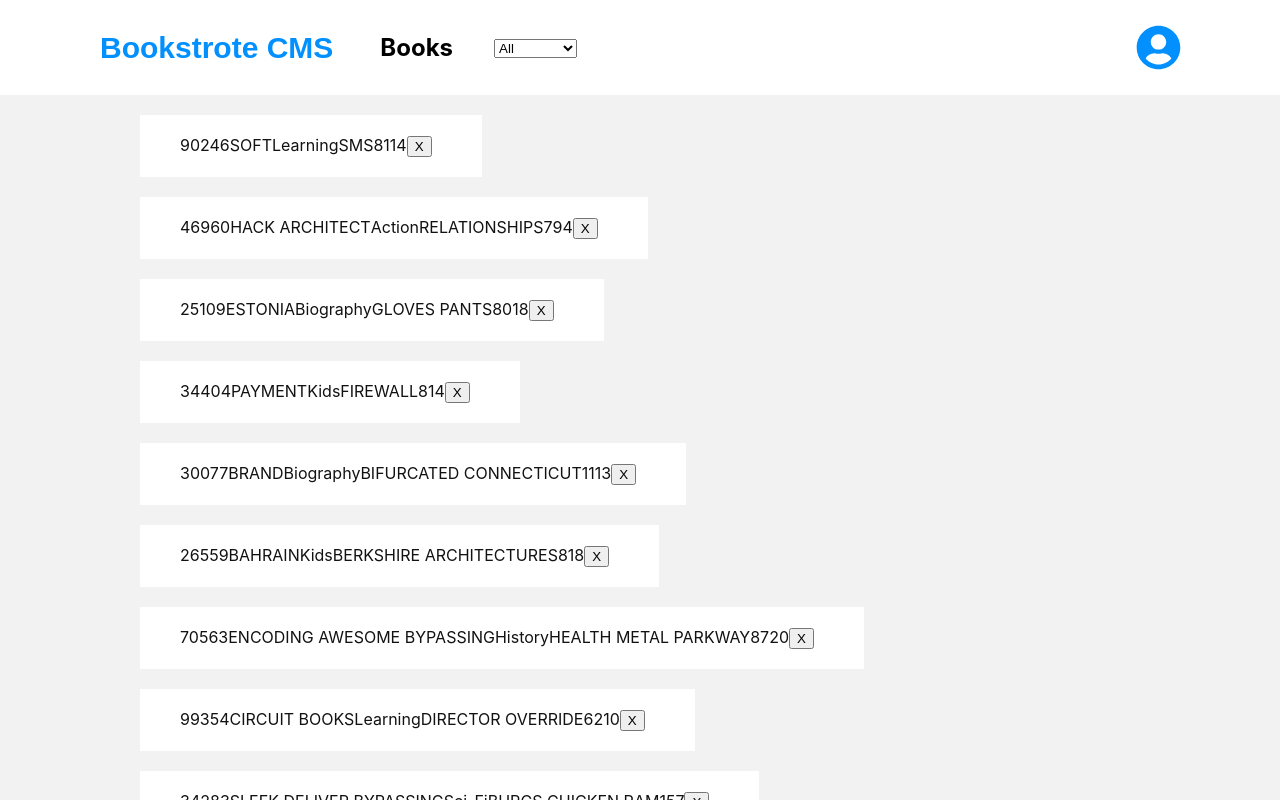
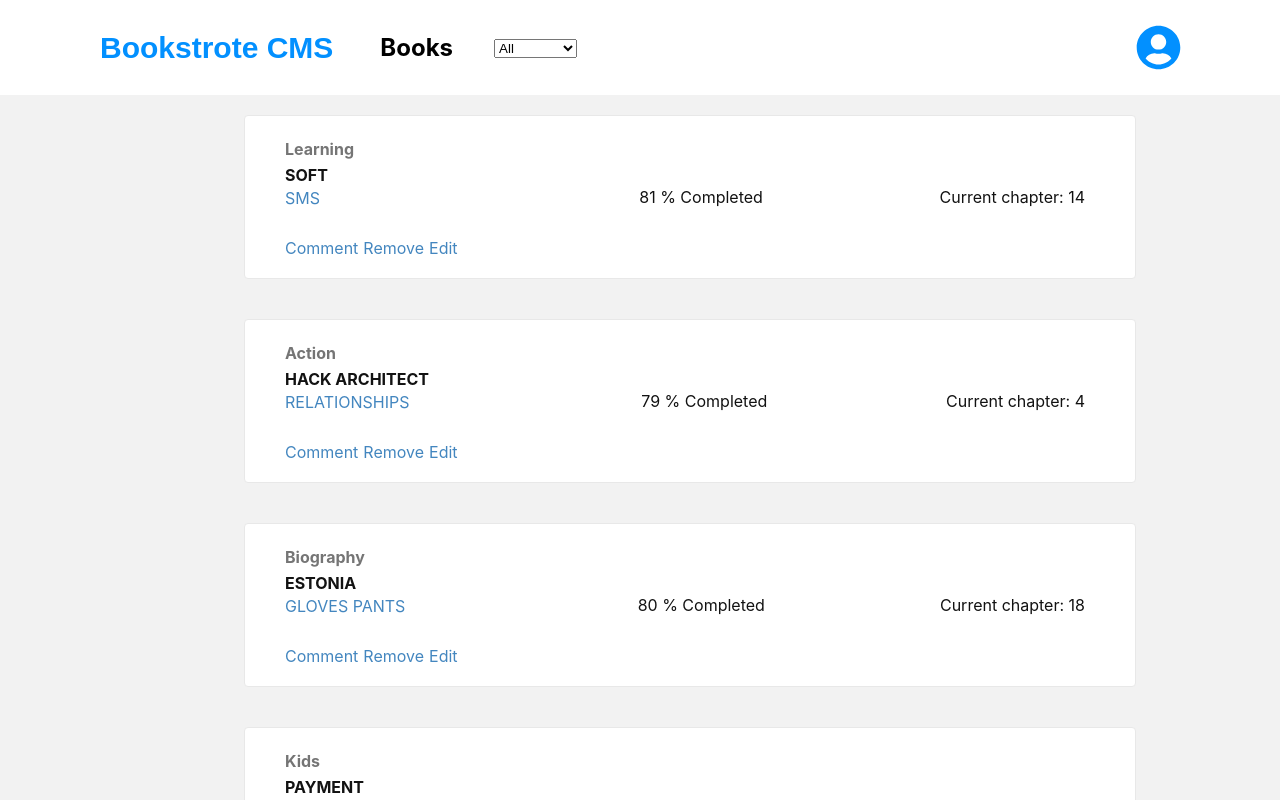
Before and after one commit to RaminMammadzada/react-bookstore-cms, a React (Create React App) app: page / in a window 1280 px wide. Shown: the top 800 px of the page. Built offline with nearby package versions, Linux system fonts and the light colour scheme.

Commit message:
Add general style layout for book component.

```diff
--- a/src/components/Book.js
+++ b/src/components/Book.js
@@ -1,3 +1,4 @@
+/* eslint-disable jsx-a11y/anchor-is-valid */
 import React from 'react';
 import PropTypes from 'prop-types';
 import '../index.css';
@@ -15,20 +16,51 @@ const Books = props => {
 
   return (
     <ul className="book-ul">
-      <li>{id}</li>
-      <li>{title}</li>
-      <li>{category}</li>
-      <li>{author}</li>
-      <li>{completedPercent}</li>
-      <li>{currentChapter}</li>
       <li>
-        <button
-          type="button"
-          id={id}
-          onClick={handleClick}
-        >
-          X
-        </button>
+        <div className="category-title-author">
+          <p className="category">{category}</p>
+          <p className="title">{title}</p>
+          <a
+            href="#"
+            id={id}
+            onClick={handleClick}
+            className="flex-item"
+          >
+            {author}
+          </a>
+        </div>
+        <div className="row">
+          <a
+            href="#"
+            id={id}
+            onClick={handleClick}
+            className="flex-item"
+          >
+            Comment
+          </a>
+          <a
+            href="#"
+            id={id}
+            onClick={handleClick}
+            className="flex-item"
+          >
+            Remove
+          </a>
+          <a
+            href="#"
+            id={id}
+            onClick={handleClick}
+            className="flex-item"
+          >
+            Edit
+          </a>
+        </div>
+      </li>
+      <li>
+        {`${completedPercent} % Completed`}
+      </li>
+      <li>
+        {`Current chapter: ${currentChapter}`}
       </li>
     </ul>
   );
--- a/src/containers/BooksList.js
+++ b/src/containers/BooksList.js
@@ -46,7 +46,6 @@ const BooksList = props => {
         <FaUserCircle className="user-icon" />
       </div>
       <div className="books-list">
-        <ul>
         {currentBookList.map(book => (
           <Book
             key={book.id}
@@ -59,7 +58,6 @@ const BooksList = props => {
             handleClick={handleRemoveBook}
           />
         ))}
-        </ul>
       </div>
     </div>
   );
--- a/src/index.css
+++ b/src/index.css
@@ -75,10 +75,13 @@ code {
 
 .books-list {
   padding-left: 100px;
+  display: flex;
+  flex-direction: column;
+  align-items: center;
 }
 
 .book-ul {
-  width: max-content;
+  width: 800px;
   background-color: #fff;
   color: #121212;
   list-style: none;
@@ -87,12 +90,52 @@ code {
   padding-top: 20px;
   padding-bottom: 20px;
   padding-right: 50px;
+  display: flex;
+  flex-direction: row;
+  align-items: center;
+  justify-content: space-between;
+  border-radius: 4px;
+  border: solid 1px #e8e8e8;
 }
 
 .book-ul li {
   display: inline;
 }
 
+.book-ul a {
+  text-decoration: none;
+  color: #4386bf;
+  margin-left: 0;
+}
+
 .create-book {
   padding-left: 100px;
 }
+
+.flex-row {
+  display: flex;
+  flex-direction: row;
+  justify-content: space-between;
+}
+
+.flex-item {
+  margin: 0 5px;
+}
+
+.category-title-author {
+  display: flex;
+  flex-direction: column;
+  margin-bottom: 30px;
+}
+
+.category-title-author .category {
+  margin: 3px 0;
+  color: #757575;
+  font-weight: bold;
+}
+
+.category-title-author .title {
+  margin: 3px 0;
+  color: #121212;
+  font-weight: bold;
+}
```
Lines whose indentation alone changed are shown as unchanged.
